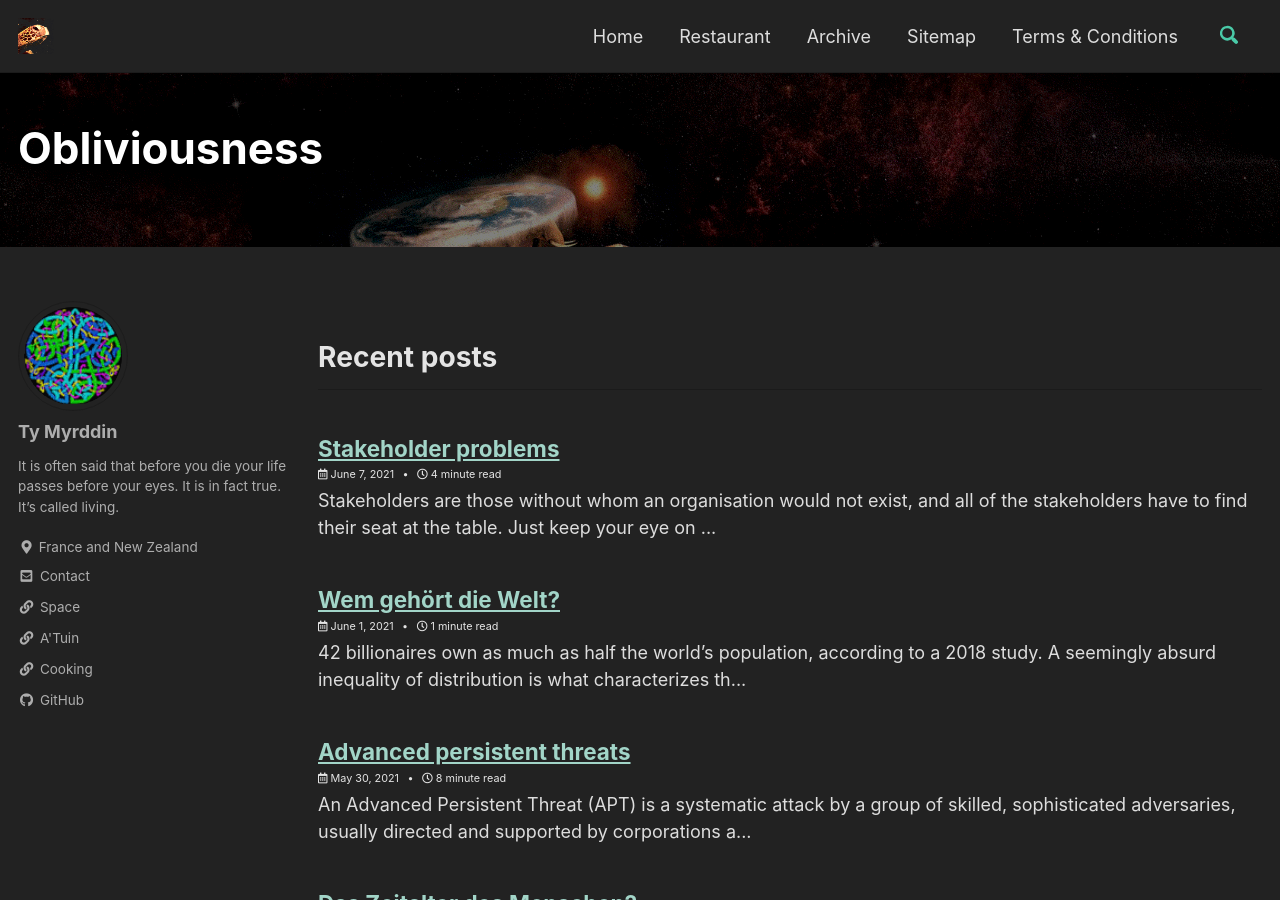
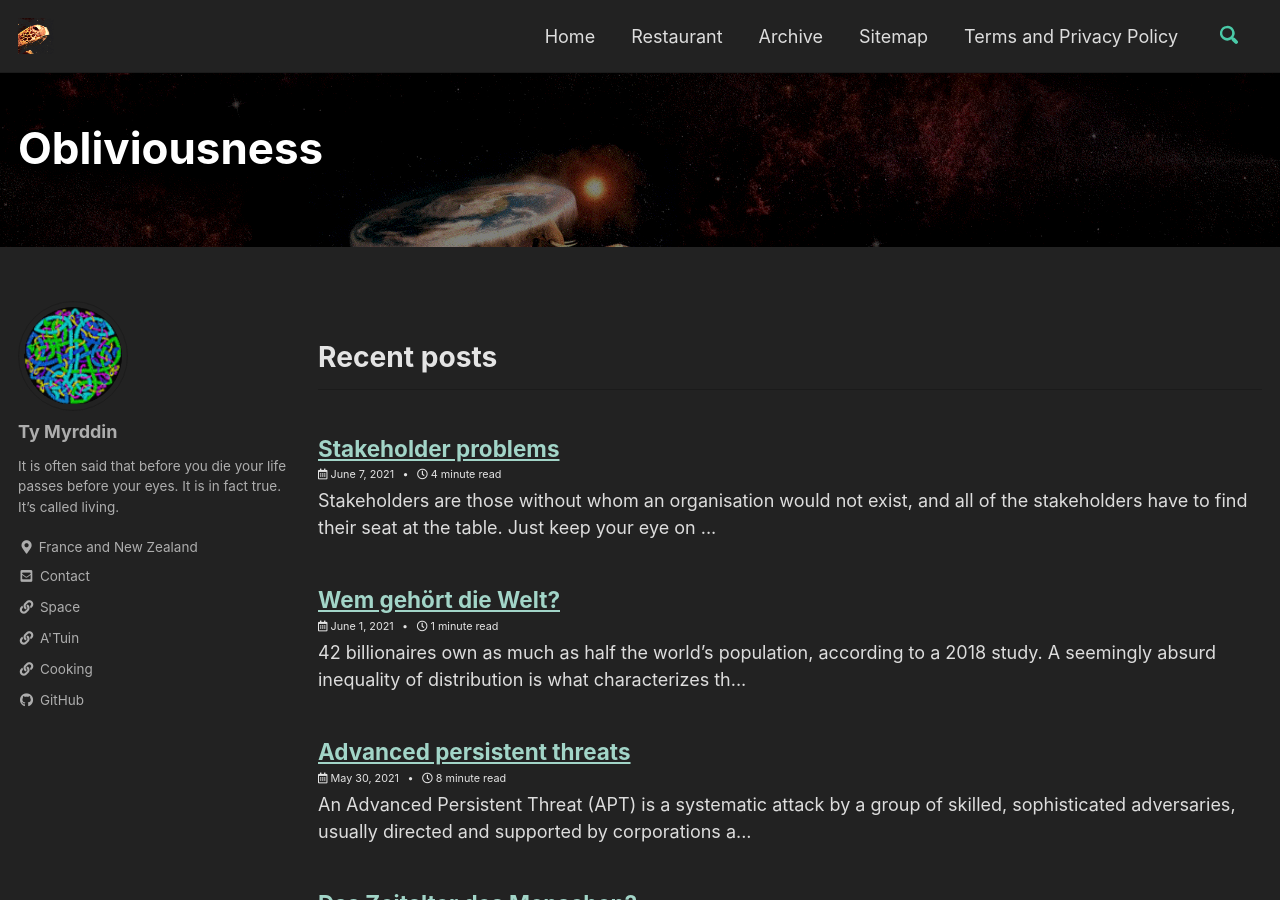
Before and after one commit to tymyrddin/tymyrddin.github.io, a Jekyll site: the page built from index.html, in a window 1280 px wide and 900 px high. Built offline with Jekyll 4.4.1, drawn with Linux system fonts in a browser that asks for light colours; cached includes are drawn as plain includes; the list of posts is cut into pages by our own code.

```diff
--- a/_data/navigation.yml
+++ b/_data/navigation.yml
@@ -8,5 +8,5 @@
     url: /year-archive/
   - title: "Sitemap"
     url: /sitemap/
-  - title: "Terms & Conditions"
+  - title: "Terms and Privacy Policy"
     url: /terms/
```
Also changed, not shown: _pages/terms.md (+1 -0 lines).
